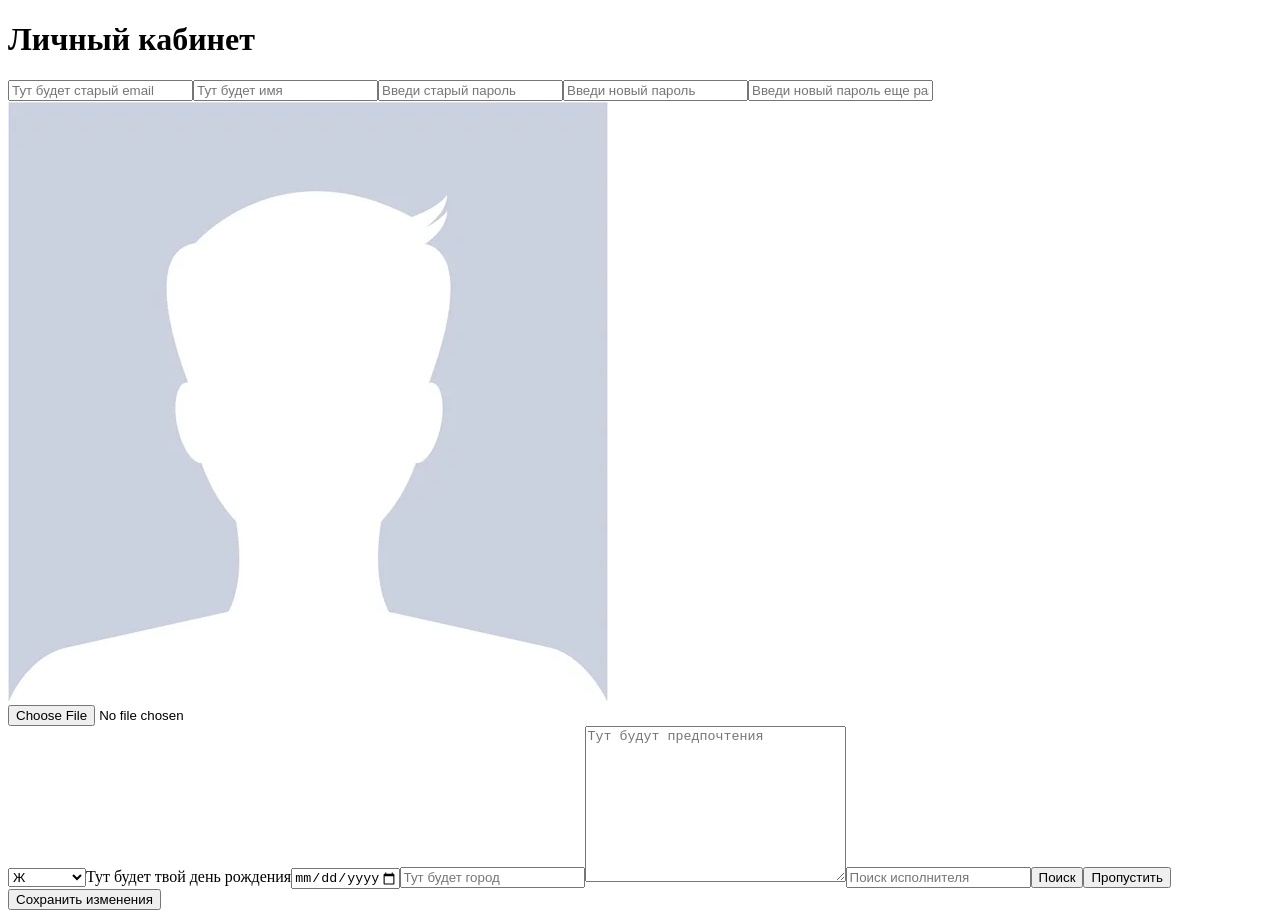
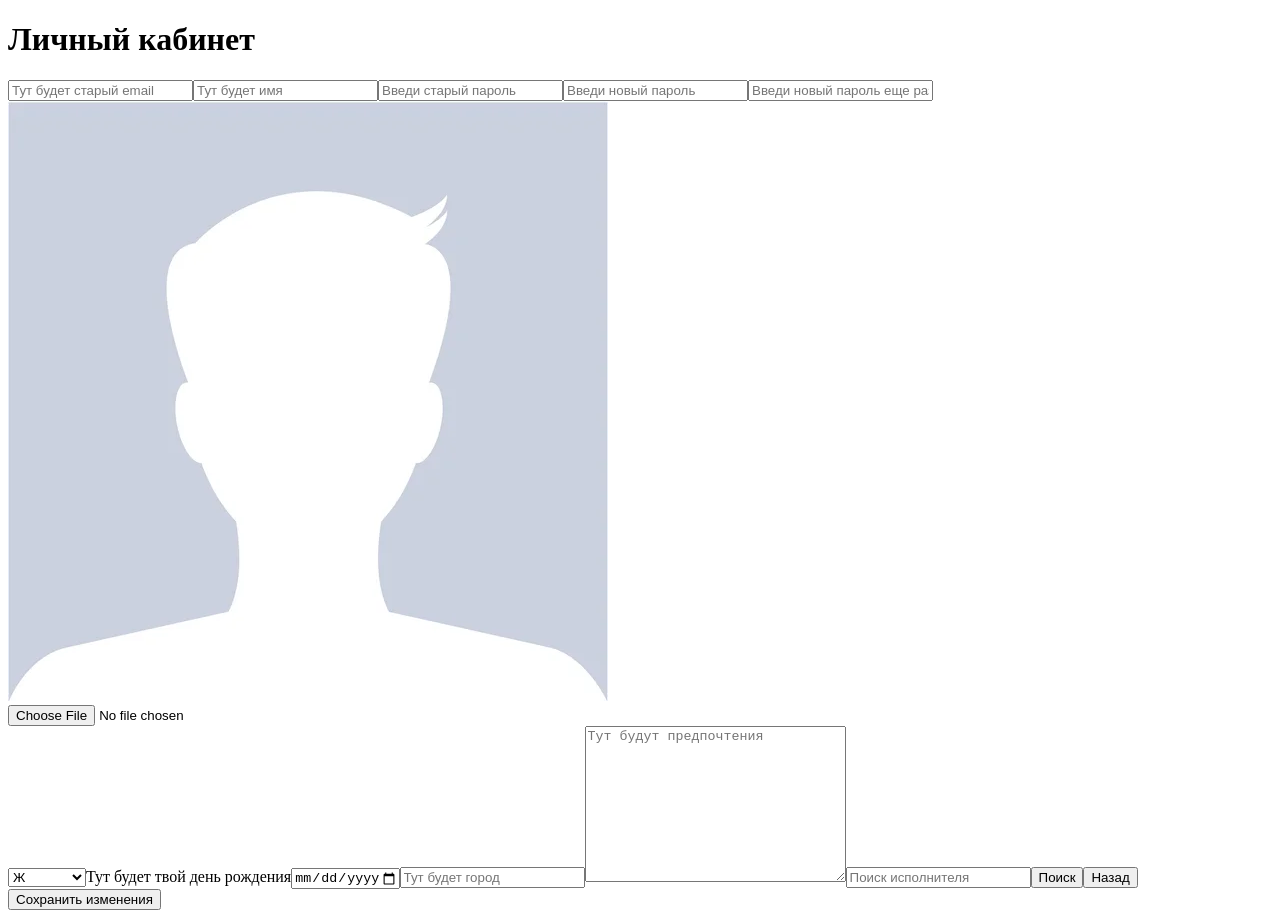
Before and after one commit to polechkapo/strikle, a React (Create React App) app in the folder frontend/: page /cabinet in a window 1280 px wide. Built offline with nearby package versions, Linux system fonts and the light colour scheme.

Commit message:
profile_check

```diff
--- a/frontend/src/features/Profile/Profile.jsx
+++ b/frontend/src/features/Profile/Profile.jsx
@@ -120,7 +120,7 @@ function Profile() {
 
         <input type="text" placeholder="Поиск исполнителя" />
         <button type="submit">Поиск</button>
-        <button type="submit" onClick={() => navigate('/')}>Пропустить</button>
+        <button type="submit" onClick={() => navigate(-1)}>Назад</button>
 
         <button type="submit">Сохранить изменения</button>
       </form>
```
